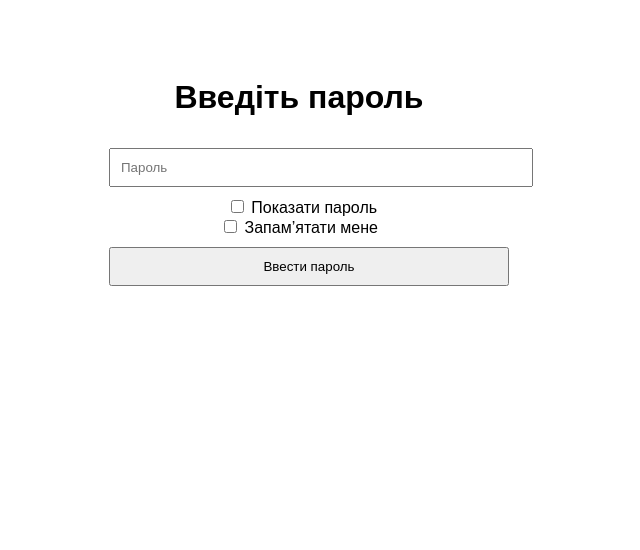
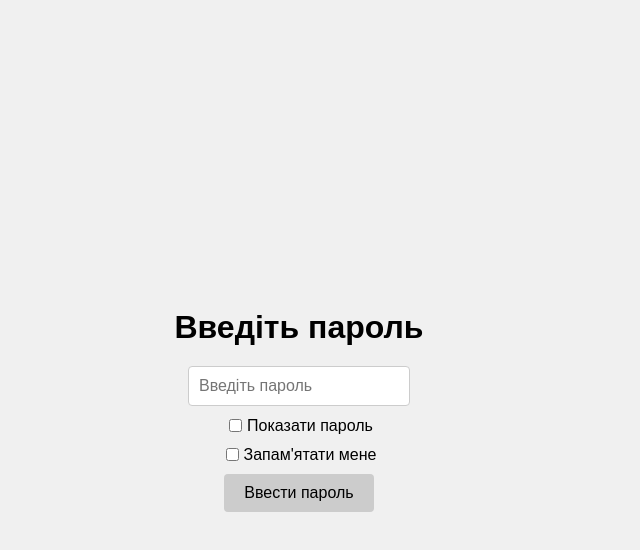
Before and after one commit to alphacentertest/alphatesting, a website: page public/index.html in a window 1280 px wide. Shown: the whole page, without its empty margins (341-981 px from the left). Drawn offline with Linux system fonts and the light colour scheme.

Commit message:
27.04.25 23.25

```diff
--- a/public/index.html
+++ b/public/index.html
@@ -1,32 +1,68 @@
 <!DOCTYPE html>
-<html>
+<html lang="uk">
   <head>
     <meta charset="UTF-8">
-    <title>Авторизація</title>
+    <meta name="viewport" content="width=device-width, initial-scale=1.0">
+    <title>Введіть пароль</title>
     <style>
-      body { font-family: Arial, sans-serif; text-align: center; padding: 50px; }
-      .container { max-width: 400px; margin: 0 auto; }
-      input[type="password"], button { padding: 10px; margin: 10px; width: 100%; }
-      .show-password { margin-left: 10px; }
-      .error { color: red; }
-      .success { color: green; }
+      body {
+        font-family: Arial, sans-serif;
+        display: flex;
+        justify-content: center;
+        align-items: center;
+        height: 100vh;
+        margin: 0;
+        background-color: #f0f0f0;
+      }
+      .login-container {
+        text-align: center;
+      }
+      h1 {
+        margin-bottom: 20px;
+      }
+      .password-input {
+        width: 200px;
+        padding: 10px;
+        margin-bottom: 10px;
+        font-size: 16px;
+        border: 1px solid #ccc;
+        border-radius: 4px;
+      }
+      .checkbox-container {
+        display: flex;
+        justify-content: center;
+        align-items: center;
+        margin-bottom: 10px;
+      }
+      .checkbox-container input {
+        margin-right: 5px;
+      }
+      button {
+        padding: 10px 20px;
+        font-size: 16px;
+        cursor: pointer;
+        background-color: #ccc;
+        border: none;
+        border-radius: 4px;
+      }
+      button:hover {
+        background-color: #bbb;
+      }
     </style>
   </head>
   <body>
-    <div class="container">
+    <div class="login-container">
       <h1>Введіть пароль</h1>
-      <form id="loginForm" onsubmit="handleLogin(event)">
-        <input type="password" name="password" id="password" placeholder="Пароль" required>
-        <br>
-        <input type="checkbox" id="showPassword" class="show-password">
+      <input type="password" id="password" class="password-input" placeholder="Введіть пароль">
+      <div class="checkbox-container">
+        <input type="checkbox" id="showPassword">
         <label for="showPassword">Показати пароль</label>
-        <br>
-        <input type="checkbox" id="rememberMe" name="rememberMe">
-        <label for="rememberMe">Запам’ятати мене</label>
-        <br>
-        <button type="submit">Ввести пароль</button>
-      </form>
-      <p id="message"></p>
+      </div>
+      <div class="checkbox-container">
+        <input type="checkbox" id="rememberMe">
+        <label for="rememberMe">Запам'ятати мене</label>
+      </div>
+      <button onclick="login()">Ввести пароль</button>
     </div>
     <script>
       document.getElementById('showPassword').addEventListener('change', function() {
@@ -34,43 +70,31 @@
         passwordInput.type = this.checked ? 'text' : 'password';
       });
 
-      async function handleLogin(event) {
-        event.preventDefault();
-        const form = document.getElementById('loginForm');
-        const messageElement = document.getElementById('message');
+      async function login() {
         const password = document.getElementById('password').value;
-        const rememberMe = document.getElementById('rememberMe').checked;
-
         try {
           const response = await fetch('/login', {
             method: 'POST',
-            headers: {
-              'Content-Type': 'application/x-www-form-urlencoded'
-            },
-            body: new URLSearchParams({
-              password: password,
-              rememberMe: rememberMe
-            }).toString(),
-            credentials: 'include' // Добавляем credentials: 'include' для отправки cookie
+            headers: { 'Content-Type': 'application/json' },
+            body: JSON.stringify({ password })
           });
-          const data = await response.json();
-          console.log('Login response:', data); // Логируем ответ для отладки
-          if (data.success) {
-            messageElement.textContent = 'Успішний вхід!';
-            messageElement.className = 'success';
-            setTimeout(() => {
-              window.location.href = data.redirect;
-            }, 1000);
+          const result = await response.json();
+          if (result.success) {
+            window.location.href = result.redirect;
           } else {
-            messageElement.textContent = data.message || 'Невірний пароль';
-            messageElement.className = 'error';
+            alert(result.message);
           }
         } catch (error) {
-          console.error('Login error:', error);
-          messageElement.textContent = `Помилка: ${error.message}`;
-          messageElement.className = 'error';
+          console.error('Ошибка при входе:', error);
+          alert('Помилка сервера');
         }
       }
+
+      document.getElementById('password').addEventListener('keypress', function(e) {
+        if (e.key === 'Enter') {
+          login();
+        }
+      });
     </script>
   </body>
 </html>
```
Also changed, not shown: app.js (+66 -37 lines).
